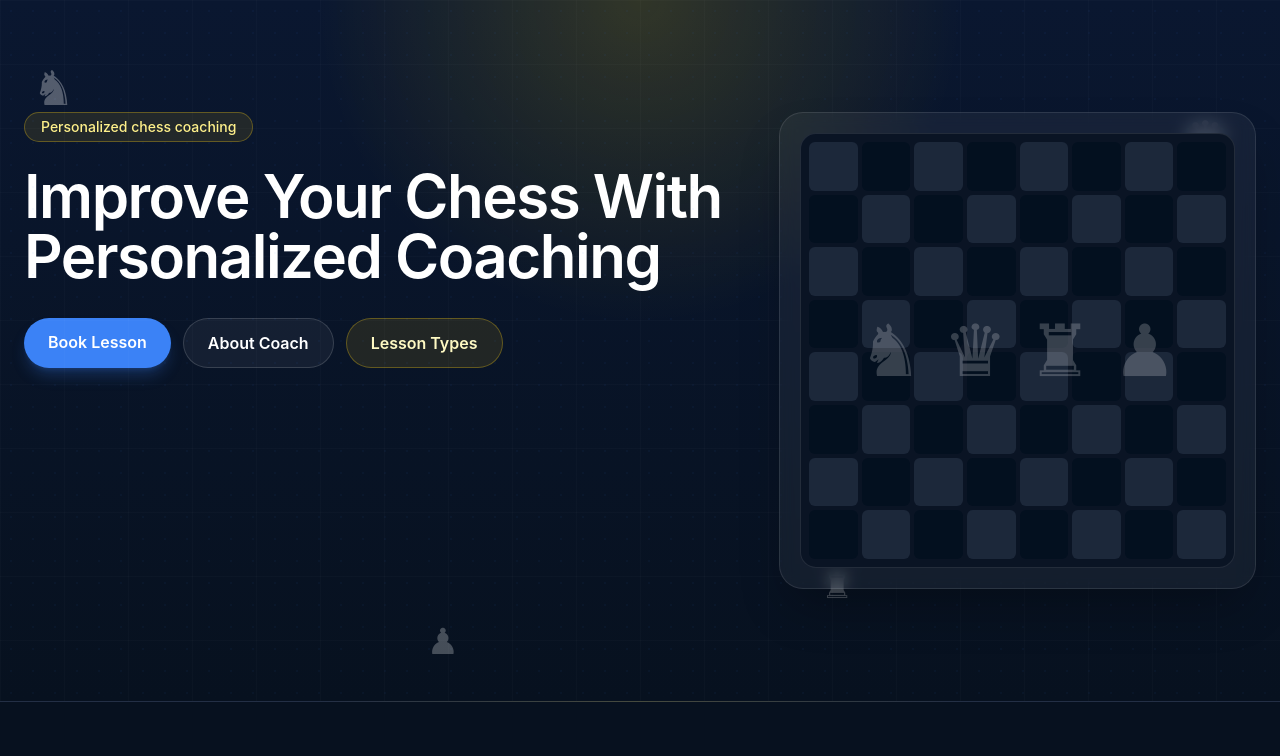
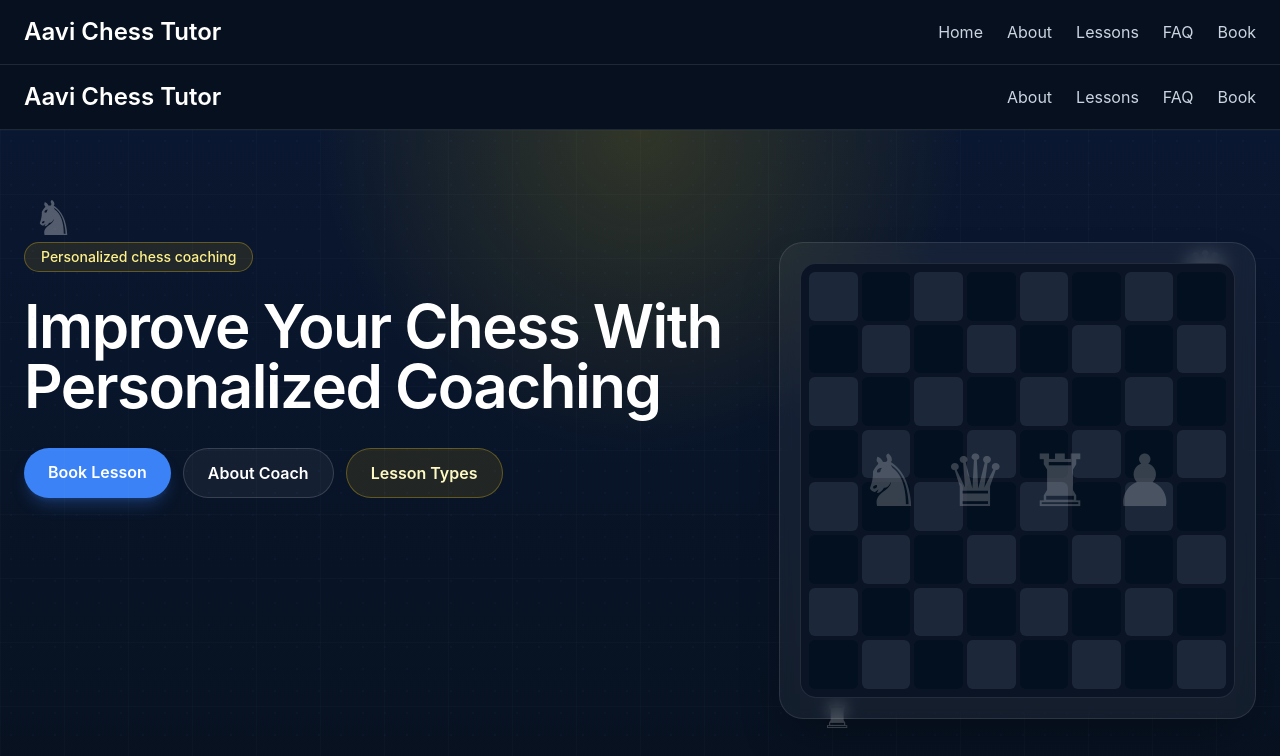
Before and after one commit to apbharucha/aavichesstutor, a Next.js app: page /chess-coach in a window 1280 px wide. Shown: the top 756 px of the page. Built offline with nearby package versions, Linux system fonts and the light colour scheme; no server answers.

Commit message:
Add sticky navigation bar to all pages

```diff
--- a/app/chess-coach/page.tsx
+++ b/app/chess-coach/page.tsx
@@ -101,6 +101,21 @@ export default function ChessCoachLandingPage() {
 
   return (
     <main className="min-h-screen bg-[#07111f] text-white">
+      {/* Navigation */}
+      <nav className="sticky top-0 z-50 border-b border-white/10 bg-[#07111f]/95 backdrop-blur-md px-6 py-4">
+        <div className="mx-auto max-w-7xl flex items-center justify-between">
+          <Link href="/" className="text-2xl font-semibold">
+            Aavi Chess Tutor
+          </Link>
+          <div className="flex gap-6">
+            <Link href="/about" className="text-slate-300 hover:text-white transition">About</Link>
+            <Link href="/lessons" className="text-slate-300 hover:text-white transition">Lessons</Link>
+            <Link href="/faq" className="text-slate-300 hover:text-white transition">FAQ</Link>
+            <a href="#booking" className="text-slate-300 hover:text-white transition">Book</a>
+          </div>
+        </div>
+      </nav>
+
       {/* Hero */}
       <section className="relative overflow-hidden border-b border-white/10 bg-[radial-gradient(circle_at_top,rgba(255,215,0,0.16),transparent_34%),linear-gradient(180deg,#0a1730_0%,#07111f_100%)]">
         <div className="absolute inset-0 opacity-25">
--- a/app/globals.css
+++ b/app/globals.css
@@ -16,4 +16,9 @@ body {
   background-color: #07111f;
   color: #fff;
   font-family: -apple-system, BlinkMacSystemFont, "Segoe UI", Roboto, "Helvetica Neue", Arial, sans-serif;
+  padding-top: 0;
 }
+
+main {
+  scroll-padding-top: 70px;
+}
--- a/app/layout.tsx
+++ b/app/layout.tsx
@@ -1,4 +1,5 @@
 import type { Metadata } from "next";
+import Link from "next/link";
 import "./globals.css";
 
 export const metadata: Metadata = {
@@ -19,7 +20,25 @@ export default function RootLayout({
 }) {
   return (
     <html lang="en">
-      <body>{children}</body>
+      <body>
+        {/* Global Navigation */}
+        <nav className="sticky top-0 z-50 border-b border-white/10 bg-[#07111f]/95 backdrop-blur-md px-6 py-4">
+          <div className="mx-auto max-w-7xl flex items-center justify-between">
+            <Link href="/" className="text-2xl font-semibold text-white">
+              Aavi Chess Tutor
+            </Link>
+            <div className="flex gap-6">
+              <Link href="/" className="text-slate-300 hover:text-white transition">Home</Link>
+              <Link href="/about" className="text-slate-300 hover:text-white transition">About</Link>
+              <Link href="/lessons" className="text-slate-300 hover:text-white transition">Lessons</Link>
+              <Link href="/faq" className="text-slate-300 hover:text-white transition">FAQ</Link>
+              <a href="/#booking" className="text-slate-300 hover:text-white transition">Book</a>
+            </div>
+          </div>
+        </nav>
+
+        {children}
+      </body>
     </html>
   );
 }
```
Also changed, not shown: public/aavi-nationals.jpg (added).
